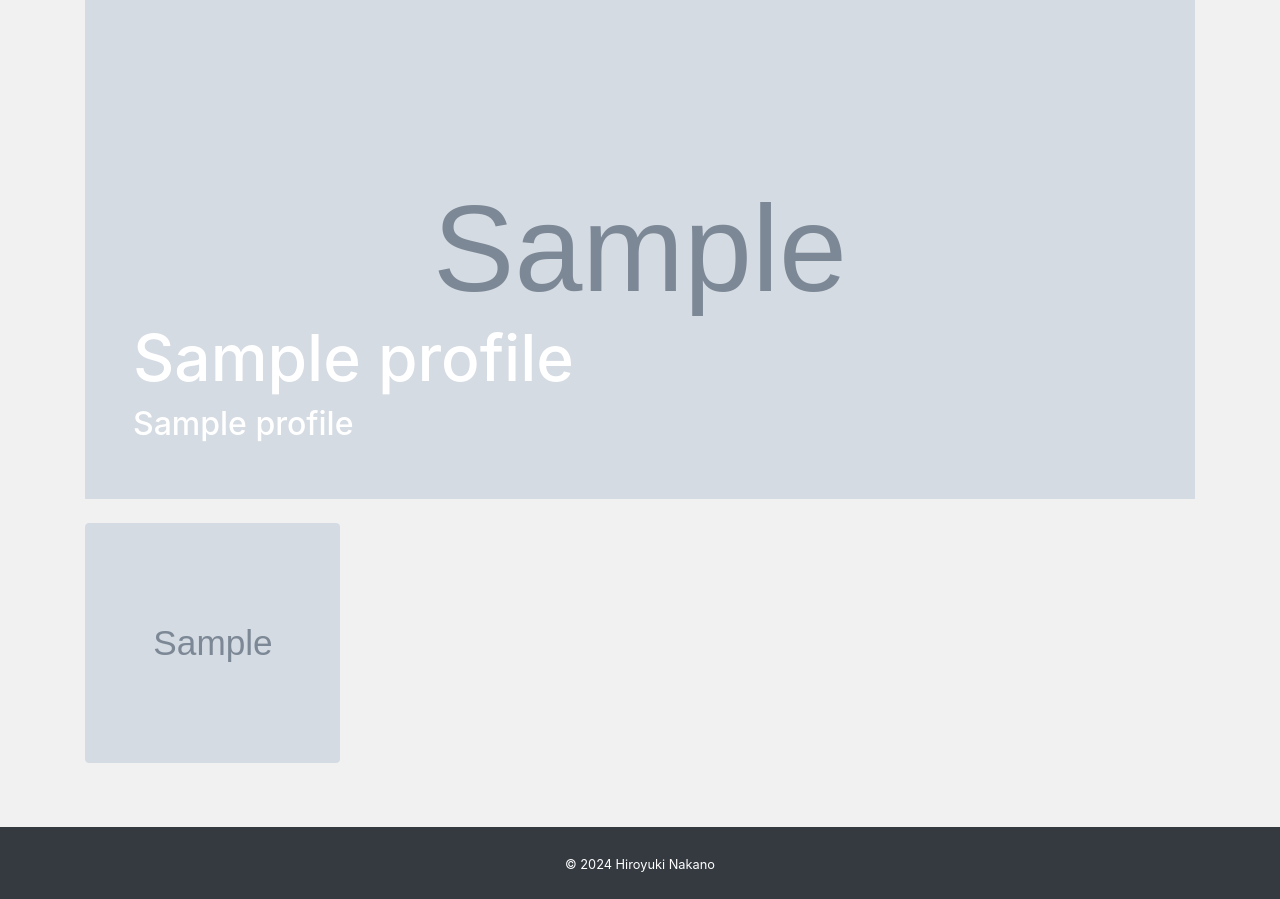
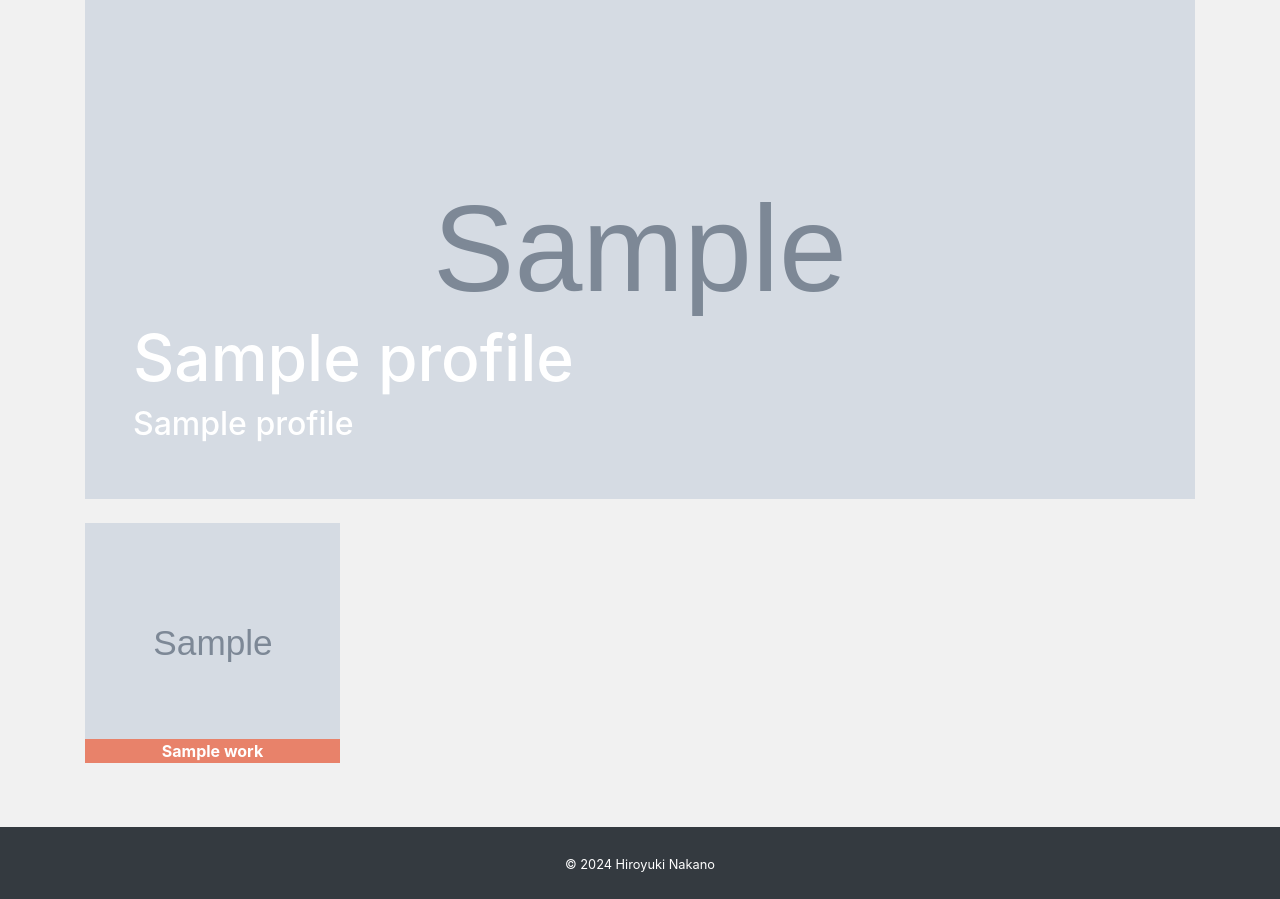
Before and after one commit to HNAKANO1214/portfolio, a Django app: page / in a window 1280 px wide. Shown: the part 107-1006 px from the top of the page. Run offline with Django 5.2, Linux system fonts and the light colour scheme; tables that the repository leaves empty hold one stand-in row (values such as "Sample post"); grey boxes marked "Sample" are stand-in pictures; some libraries are stand-ins or nearby versions.

Commit message:
場所情報を削除 ホバー削除

```diff
--- a/myapp/models.py
+++ b/myapp/models.py
@@ -51,7 +51,6 @@ class Experience(models.Model):
     occupation = models.CharField('職種', max_length=100)
     company = models.CharField('会社', max_length=100)
     description = models.TextField('説明')
-    place = models.CharField('場所', max_length=100)
     period = models.CharField('期間', max_length=100)
 
     def __str__(self):
@@ -64,7 +63,6 @@ class Education(models.Model):
     """
     course = models.CharField('コース', max_length=100)
     school = models.CharField('学校', max_length=100)
-    place = models.CharField('場所', max_length=100)
     period = models.CharField('期間', max_length=100)
 
     def __str__(self):
--- a/myapp/static/css/style.css
+++ b/myapp/static/css/style.css
@@ -74,15 +74,9 @@ body {
     color: white;
     font-weight: bold;
     padding: 0;
-    opacity: 0;
+    opacity: 1;
     background-color: rgb(238, 108, 77, 0.8);
-    transform: translateY(70px);
-    transition: all 0.2s ease-in-out;
-}
-
-.work-thumbnail:hover .work-title {
     transform: translateY(0px);
-    opacity: 1;
 }
 
 .link-color {
--- a/myapp/templates/myapp/about.html
+++ b/myapp/templates/myapp/about.html
@@ -55,7 +55,6 @@
         <p class="mb-1">{{ experience.period }}</p>
     </div>
         <p class="mb-1"> {{ experience.description|linebreaksbr }}</p>
-        <p class="mb-1"> {{ experience.place }}</p>
         <hr>
     {% endfor %}
 </div>
@@ -67,7 +66,6 @@
         <h5>{{ education.course }} <span class="small text-secondary"> - {{ education.school }}</span></h5>
         <p class="mb-1">{{ education.period }}</p>
     </div>
-        <p class="mb-1"> {{ education.place }}</p>
         <hr>
     {% endfor %}
 </div>
--- a/myapp/templates/myapp/index.html
+++ b/myapp/templates/myapp/index.html
@@ -13,7 +13,7 @@
 <div class="row mb-5">
     {% for work in work_data %}
         <div class="col-6 col-md-3 mb-3">
-            <div class="card work-thumbnail">
+            <div class="card">
                 {% if work.thumbnail %}
                     <img src="{{ work.thumbnail.url }}" alt="" class="work-img">
                 {% else %}
--- a/myapp/views.py
+++ b/myapp/views.py
@@ -24,7 +24,6 @@ class IndexView(View):
             # idを降順に並べ替え、最新のプロフィールデータを取得
             profile_data = profile_data.order_by('-id')[0]
         work_data = Work.objects.order_by('-id')
-        # プロフィールデータをindex.htmlに渡す
         return render(request, 'myapp/index.html', {
             'profile_data': profile_data,
             'work_data': work_data
@@ -71,6 +70,7 @@ class AboutView(View):
         })
 
 
+# TODO: 未使用機能
 class ContactView(View):
     """お問い合わせページのビュー
 
```
Also changed, not shown: myapp/migrations/0005_remove_education_place_remove_experience_place.py (added).
